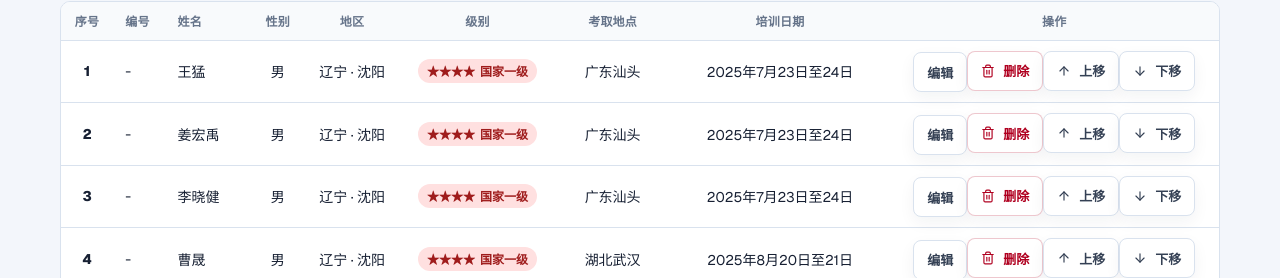
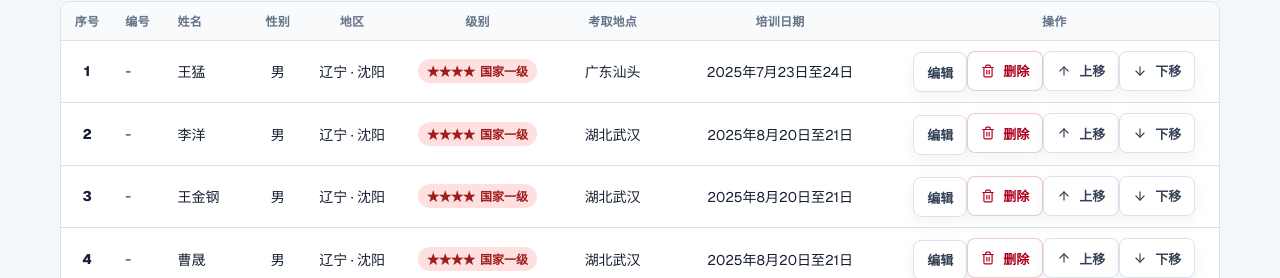
Before and after one commit to lymyxyxyx/Liaoning_magic_cube_team_website, a Next.js app: page /judges in a window 1280 px wide. Shown: the part 474-752 px from the top of the page. Built offline with nearby package versions, Linux system fonts and the light colour scheme.

Commit message:
Fix judge ordering controls

```diff
--- a/data/judges.json
+++ b/data/judges.json
@@ -1,4 +1,32 @@
 [
+  {
+    "id": "judge-2025-shantou-wang-meng",
+    "displayOrder": 1,
+    "name": "王猛",
+    "gender": "男",
+    "province": "辽宁",
+    "city": "沈阳",
+    "levelType": "国家一级",
+    "trainingSessionId": "training-shantou-2025",
+    "trainingLocation": "广东汕头",
+    "trainingDate": "2025年7月23日至24日",
+    "certifiedYear": 2025,
+    "createdAt": "2026-05-25T00:00:00.000+08:00"
+  },
+  {
+    "id": "judge-2025-wuhan-li-yang",
+    "displayOrder": 2,
+    "name": "李洋",
+    "gender": "男",
+    "province": "辽宁",
+    "city": "沈阳",
+    "levelType": "国家一级",
+    "trainingSessionId": "training-wuhan-2025",
+    "trainingLocation": "湖北武汉",
+    "trainingDate": "2025年8月20日至21日",
+    "certifiedYear": 2025,
+    "createdAt": "2026-05-25T00:00:00.000+08:00"
+  },
   {
     "id": "judge-2025-wuhan-wang-jingang",
     "name": "王金钢",
@@ -10,7 +38,8 @@
     "trainingLocation": "湖北武汉",
     "trainingDate": "2025年8月20日至21日",
     "certifiedYear": 2025,
-    "createdAt": "2026-05-25T00:00:00.000+08:00"
+    "createdAt": "2026-05-25T00:00:00.000+08:00",
+    "displayOrder": 3
   },
   {
     "id": "judge-2025-wuhan-cao-sheng",
@@ -23,7 +52,8 @@
     "trainingLocation": "湖北武汉",
     "trainingDate": "2025年8月20日至21日",
     "certifiedYear": 2025,
-    "createdAt": "2026-05-25T00:00:00.000+08:00"
+    "createdAt": "2026-05-25T00:00:00.000+08:00",
+    "displayOrder": 4
   },
   {
     "id": "judge-2025-wuhan-liu-yiming",
@@ -36,7 +66,8 @@
     "trainingLocation": "湖北武汉",
     "trainingDate": "2025年8月20日至21日",
     "certifiedYear": 2025,
-    "createdAt": "2026-05-25T00:00:00.000+08:00"
+    "createdAt": "2026-05-25T00:00:00.000+08:00",
+    "displayOrder": 5
   },
   {
     "id": "judge-2025-wuhan-wu-yuheng",
@@ -49,7 +80,8 @@
     "trainingLocation": "湖北武汉",
     "trainingDate": "2025年8月20日至21日",
     "certifiedYear": 2025,
-    "createdAt": "2026-05-25T00:00:00.000+08:00"
+    "createdAt": "2026-05-25T00:00:00.000+08:00",
+    "displayOrder": 6
   },
   {
     "id": "judge-2025-wuhan-xu-huiling",
@@ -62,7 +94,8 @@
     "trainingLocation": "湖北武汉",
     "trainingDate": "2025年8月20日至21日",
     "certifiedYear": 2025,
-    "createdAt": "2026-05-25T00:00:00.000+08:00"
+    "createdAt": "2026-05-25T00:00:00.000+08:00",
+    "displayOrder": 7
   },
   {
     "id": "judge-2025-wuhan-yang-linlin",
@@ -75,7 +108,8 @@
     "trainingLocation": "湖北武汉",
     "trainingDate": "2025年8月20日至21日",
     "certifiedYear": 2025,
-    "createdAt": "2026-05-25T00:00:00.000+08:00"
+    "createdAt": "2026-05-25T00:00:00.000+08:00",
+    "displayOrder": 8
   },
   {
     "id": "judge-2025-wuhan-tao-ye",
@@ -88,7 +122,8 @@
     "trainingLocation": "湖北武汉",
     "trainingDate": "2025年8月20日至21日",
     "certifiedYear": 2025,
-    "createdAt": "2026-05-25T00:00:00.000+08:00"
+    "createdAt": "2026-05-25T00:00:00.000+08:00",
+    "displayOrder": 9
   },
   {
     "id": "judge-2025-wuhan-xu-ziqi",
@@ -101,7 +136,8 @@
     "trainingLocation": "湖北武汉",
     "trainingDate": "2025年8月20日至21日",
     "certifiedYear": 2025,
-    "createdAt": "2026-05-25T00:00:00.000+08:00"
+    "createdAt": "2026-05-25T00:00:00.000+08:00",
+    "displayOrder": 10
   },
   {
     "id": "judge-2025-wuhan-wang-yanhong",
@@ -114,7 +150,8 @@
     "trainingLocation": "湖北武汉",
     "trainingDate": "2025年8月20日至21日",
     "certifiedYear": 2025,
-    "createdAt": "2026-05-25T00:00:00.000+08:00"
+    "createdAt": "2026-05-25T00:00:00.000+08:00",
+    "displayOrder": 11
   },
   {
     "id": "judge-2025-wuhan-pan-wei",
@@ -127,7 +164,8 @@
     "trainingLocation": "湖北武汉",
     "trainingDate": "2025年8月20日至21日",
     "certifiedYear": 2025,
-    "createdAt": "2026-05-25T00:00:00.000+08:00"
+    "createdAt": "2026-05-25T00:00:00.000+08:00",
+    "displayOrder": 12
   },
   {
     "id": "judge-2025-wuhan-xu-li",
@@ -140,7 +178,8 @@
     "trainingLocation": "湖北武汉",
     "trainingDate": "2025年8月20日至21日",
     "certifiedYear": 2025,
-    "createdAt": "2026-05-25T00:00:00.000+08:00"
+    "createdAt": "2026-05-25T00:00:00.000+08:00",
+    "displayOrder": 13
   },
   {
     "id": "judge-2025-wuhan-yang-yongqi",
@@ -153,20 +192,8 @@
     "trainingLocation": "湖北武汉",
     "trainingDate": "2025年8月20日至21日",
     "certifiedYear": 2025,
-    "createdAt": "2026-05-25T00:00:00.000+08:00"
-  },
-  {
-    "id": "judge-2025-wuhan-li-yang",
-    "name": "李洋",
-    "gender": "男",
-    "province": "辽宁",
-    "city": "沈阳",
-    "levelType": "国家一级",
-    "trainingSessionId": "training-wuhan-2025",
-    "trainingLocation": "湖北武汉",
-    "trainingDate": "2025年8月20日至21日",
-    "certifiedYear": 2025,
-    "createdAt": "2026-05-25T00:00:00.000+08:00"
+    "createdAt": "2026-05-25T00:00:00.000+08:00",
+    "displayOrder": 14
   },
   {
     "id": "judge-2025-wuhan-wang-wei",
@@ -179,20 +206,8 @@
     "trainingLocation": "湖北武汉",
     "trainingDate": "2025年8月20日至21日",
     "certifiedYear": 2025,
-    "createdAt": "2026-05-25T00:00:00.000+08:00"
-  },
-  {
-    "id": "judge-2025-shantou-wang-meng",
-    "name": "王猛",
-    "gender": "男",
-    "province": "辽宁",
-    "city": "沈阳",
-    "levelType": "国家一级",
-    "trainingSessionId": "training-shantou-2025",
-    "trainingLocation": "广东汕头",
-    "trainingDate": "2025年7月23日至24日",
-    "certifiedYear": 2025,
-    "createdAt": "2026-05-25T00:00:00.000+08:00"
+    "createdAt": "2026-05-25T00:00:00.000+08:00",
+    "displayOrder": 15
   },
   {
     "id": "judge-2025-shantou-jiang-hongyu",
@@ -205,7 +220,8 @@
     "trainingLocation": "广东汕头",
     "trainingDate": "2025年7月23日至24日",
     "certifiedYear": 2025,
-    "createdAt": "2026-05-25T00:00:00.000+08:00"
+    "createdAt": "2026-05-25T00:00:00.000+08:00",
+    "displayOrder": 16
   },
   {
     "id": "judge-2025-shantou-li-xiaojian",
@@ -218,7 +234,8 @@
     "trainingLocation": "广东汕头",
     "trainingDate": "2025年7月23日至24日",
     "certifiedYear": 2025,
-    "createdAt": "2026-05-25T00:00:00.000+08:00"
+    "createdAt": "2026-05-25T00:00:00.000+08:00",
+    "displayOrder": 17
   },
   {
     "id": "judge-2025-pingyin-zheng-guanwen",
@@ -231,7 +248,8 @@
     "trainingLocation": "山东济南平阴",
     "trainingDate": "2025年11月19日至20日",
     "certifiedYear": 2025,
-    "createdAt": "2026-05-25T00:00:00.000+08:00"
+    "createdAt": "2026-05-25T00:00:00.000+08:00",
+    "displayOrder": 18
   },
   {
     "id": "judge-2025-pingyin-zhao-shuo",
@@ -244,7 +262,8 @@
     "trainingLocation": "山东济南平阴",
     "trainingDate": "2025年11月19日至20日",
     "certifiedYear": 2025,
-    "createdAt": "2026-05-25T00:00:00.000+08:00"
+    "createdAt": "2026-05-25T00:00:00.000+08:00",
+    "displayOrder": 19
   },
   {
     "id": "judge-2025-pingyin-gai-shanshan",
@@ -257,7 +276,8 @@
     "trainingLocation": "山东济南平阴",
     "trainingDate": "2025年11月19日至20日",
     "certifiedYear": 2025,
-    "createdAt": "2026-05-25T00:00:00.000+08:00"
+    "createdAt": "2026-05-25T00:00:00.000+08:00",
+    "displayOrder": 20
   },
   {
     "id": "judge-2025-pingyin-zhang-xiaoyue",
@@ -270,7 +290,8 @@
     "trainingLocation": "山东济南平阴",
     "trainingDate": "2025年11月19日至20日",
     "certifiedYear": 2025,
-    "createdAt": "2026-05-25T00:00:00.000+08:00"
+    "createdAt": "2026-05-25T00:00:00.000+08:00",
+    "displayOrder": 21
   },
   {
     "id": "judge-2025-pingyin-yang-sai",
@@ -283,7 +304,8 @@
     "trainingLocation": "山东济南平阴",
     "trainingDate": "2025年11月19日至20日",
     "certifiedYear": 2025,
-    "createdAt": "2026-05-25T00:00:00.000+08:00"
+    "createdAt": "2026-05-25T00:00:00.000+08:00",
+    "displayOrder": 22
   },
   {
     "id": "judge-2025-pingyin-su-li-anqi",
@@ -296,7 +318,8 @@
     "trainingLocation": "山东济南平阴",
     "trainingDate": "2025年11月19日至20日",
     "certifiedYear": 2025,
-    "createdAt": "2026-05-25T00:00:00.000+08:00"
+    "createdAt": "2026-05-25T00:00:00.000+08:00",
+    "displayOrder": 23
   },
   {
     "id": "judge-2025-fuping-zhang-tao",
@@ -309,7 +332,8 @@
     "trainingLocation": "陕西富平",
     "trainingDate": "2025年10月15日至16日",
     "certifiedYear": 2025,
-    "createdAt": "2026-05-25T00:00:00.000+08:00"
+    "createdAt": "2026-05-25T00:00:00.000+08:00",
+    "displayOrder": 24
   },
   {
     "id": "judge-2025-fuping-liu-ying",
@@ -322,7 +346,8 @@
     "trainingLocation": "陕西富平",
     "trainingDate": "2025年10月15日至16日",
     "certifiedYear": 2025,
-    "createdAt": "2026-05-25T00:00:00.000+08:00"
+    "createdAt": "2026-05-25T00:00:00.000+08:00",
+    "displayOrder": 25
   },
   {
     "id": "judge-2025-fuping-song-feng",
@@ -335,7 +360,8 @@
     "trainingLocation": "陕西富平",
     "trainingDate": "2025年10月15日至16日",
     "certifiedYear": 2025,
-    "createdAt": "2026-05-25T00:00:00.000+08:00"
+    "createdAt": "2026-05-25T00:00:00.000+08:00",
+    "displayOrder": 26
   },
   {
     "id": "judge-2025-fuping-li-silin",
@@ -348,7 +374,8 @@
     "trainingLocation": "陕西富平",
     "trainingDate": "2025年10月15日至16日",
     "certifiedYear": 2025,
-    "createdAt": "2026-05-25T00:00:00.000+08:00"
+    "createdAt": "2026-05-25T00:00:00.000+08:00",
+    "displayOrder": 27
   },
   {
     "id": "judge-2025-fuping-bi-siwen",
@@ -361,7 +388,8 @@
     "trainingLocation": "陕西富平",
     "trainingDate": "2025年10月15日至16日",
     "certifiedYear": 2025,
-    "createdAt": "2026-05-25T00:00:00.000+08:00"
+    "createdAt": "2026-05-25T00:00:00.000+08:00",
+    "displayOrder": 28
   },
   {
     "id": "judge-2025-fuping-jin-jiaqi",
@@ -374,7 +402,8 @@
     "trainingLocation": "陕西富平",
     "trainingDate": "2025年10月15日至16日",
     "certifiedYear": 2025,
-    "createdAt": "2026-05-25T00:00:00.000+08:00"
+    "createdAt": "2026-05-25T00:00:00.000+08:00",
+    "displayOrder": 29
   },
   {
     "id": "judge-2025-fuping-li-mingxin",
@@ -387,7 +416,8 @@
     "trainingLocation": "陕西富平",
     "trainingDate": "2025年10月15日至16日",
     "certifiedYear": 2025,
-    "createdAt": "2026-05-25T00:00:00.000+08:00"
+    "createdAt": "2026-05-25T00:00:00.000+08:00",
+    "displayOrder": 30
   },
   {
     "id": "judge-2025-fuping-liu-yingying",
@@ -400,7 +430,8 @@
     "trainingLocation": "陕西富平",
     "trainingDate": "2025年10月15日至16日",
     "certifiedYear": 2025,
-    "createdAt": "2026-05-25T00:00:00.000+08:00"
+    "createdAt": "2026-05-25T00:00:00.000+08:00",
+    "displayOrder": 31
   },
   {
     "id": "judge-2025-beijing-li-dongyi",
@@ -413,7 +444,8 @@
     "trainingLocation": "北京市东城区",
     "trainingDate": "2025年12月30日至12月31日",
     "certifiedYear": 2025,
-    "createdAt": "2026-05-25T00:00:00.000+08:00"
+    "createdAt": "2026-05-25T00:00:00.000+08:00",
+    "displayOrder": 32
   },
   {
     "id": "judge-2025-beijing-zhou-jie",
@@ -426,7 +458,8 @@
     "trainingLocation": "北京市东城区",
     "trainingDate": "2025年12月30日至12月31日",
     "certifiedYear": 2025,
-    "createdAt": "2026-05-25T00:00:00.000+08:00"
+    "createdAt": "2026-05-25T00:00:00.000+08:00",
+    "displayOrder": 33
   },
   {
     "id": "judge-2025-beijing-ma-yingying",
@@ -439,7 +472,8 @@
     "trainingLocation": "北京市东城区",
     "trainingDate": "2025年12月30日至12月31日",
     "certifiedYear": 2025,
-    "createdAt": "2026-05-25T00:00:00.000+08:00"
+    "createdAt": "2026-05-25T00:00:00.000+08:00",
+    "displayOrder": 34
   },
   {
     "id": "judge-2025-beijing-liu-chenxi",
@@ -452,7 +486,8 @@
     "trainingLocation": "北京市东城区",
     "trainingDate": "2025年12月30日至12月31日",
     "certifiedYear": 2025,
-    "createdAt": "2026-05-25T00:00:00.000+08:00"
+    "createdAt": "2026-05-25T00:00:00.000+08:00",
+    "displayOrder": 35
   },
   {
     "id": "judge-2025-beijing-zheng-jiaoyang",
@@ -465,7 +500,8 @@
     "trainingLocation": "北京市东城区",
     "trainingDate": "2025年12月30日至12月31日",
     "certifiedYear": 2025,
-    "createdAt": "2026-05-25T00:00:00.000+08:00"
+    "createdAt": "2026-05-25T00:00:00.000+08:00",
+    "displayOrder": 36
   },
   {
     "id": "judge-2025-beijing-zhang-ning",
@@ -478,7 +514,8 @@
     "trainingLocation": "北京市东城区",
     "trainingDate": "2025年12月30日至12月31日",
     "certifiedYear": 2025,
-    "createdAt": "2026-05-25T00:00:00.000+08:00"
+    "createdAt": "2026-05-25T00:00:00.000+08:00",
+    "displayOrder": 37
   },
   {
     "id": "judge-2025-beijing-shi-zhan",
@@ -491,7 +528,8 @@
     "trainingLocation": "北京市东城区",
     "trainingDate": "2025年12月30日至12月31日",
     "certifiedYear": 2025,
-    "createdAt": "2026-05-25T00:00:00.000+08:00"
+    "createdAt": "2026-05-25T00:00:00.000+08:00",
+    "displayOrder": 38
   },
   {
     "id": "judge-2025-beijing-liu-yufeng",
@@ -504,7 +542,8 @@
     "trainingLocation": "北京市东城区",
     "trainingDate": "2025年12月30日至12月31日",
     "certifiedYear": 2025,
-    "createdAt": "2026-05-25T00:00:00.000+08:00"
+    "createdAt": "2026-05-25T00:00:00.000+08:00",
+    "displayOrder": 39
   },
   {
     "id": "judge-2025-beijing-li-bo",
@@ -517,7 +556,8 @@
     "trainingLocation": "北京市东城区",
     "trainingDate": "2025年12月30日至12月31日",
     "certifiedYear": 2025,
-    "createdAt": "2026-05-25T00:00:00.000+08:00"
+    "createdAt": "2026-05-25T00:00:00.000+08:00",
+    "displayOrder": 40
   },
   {
     "id": "judge-2025-beijing-guo-da",
@@ -530,7 +570,8 @@
     "trainingLocation": "北京市东城区",
     "trainingDate": "2025年12月30日至12月31日",
     "certifiedYear": 2025,
-    "createdAt": "2026-05-25T00:00:00.000+08:00"
+    "createdAt": "2026-05-25T00:00:00.000+08:00",
+    "displayOrder": 41
   },
   {
     "id": "judge-2025-beijing-fang-ning",
@@ -543,7 +584,8 @@
     "trainingLocation": "北京市东城区",
     "trainingDate": "2025年12月30日至12月31日",
     "certifiedYear": 2025,
-    "createdAt": "2026-05-25T00:00:00.000+08:00"
+    "createdAt": "2026-05-25T00:00:00.000+08:00",
+    "displayOrder": 42
   },
   {
     "id": "judge-2025-wuhan-zhang-minxing",
@@ -556,6 +598,7 @@
     "trainingLocation": "湖北武汉",
     "trainingDate": "2025年8月20日至21日",
     "certifiedYear": 2025,
-    "createdAt": "2026-05-26T00:00:00.000+08:00"
+    "createdAt": "2026-05-26T00:00:00.000+08:00",
+    "displayOrder": 43
   }
 ]
```
Also changed, not shown: app/judges/judges-client.tsx (+6 -12 lines).
